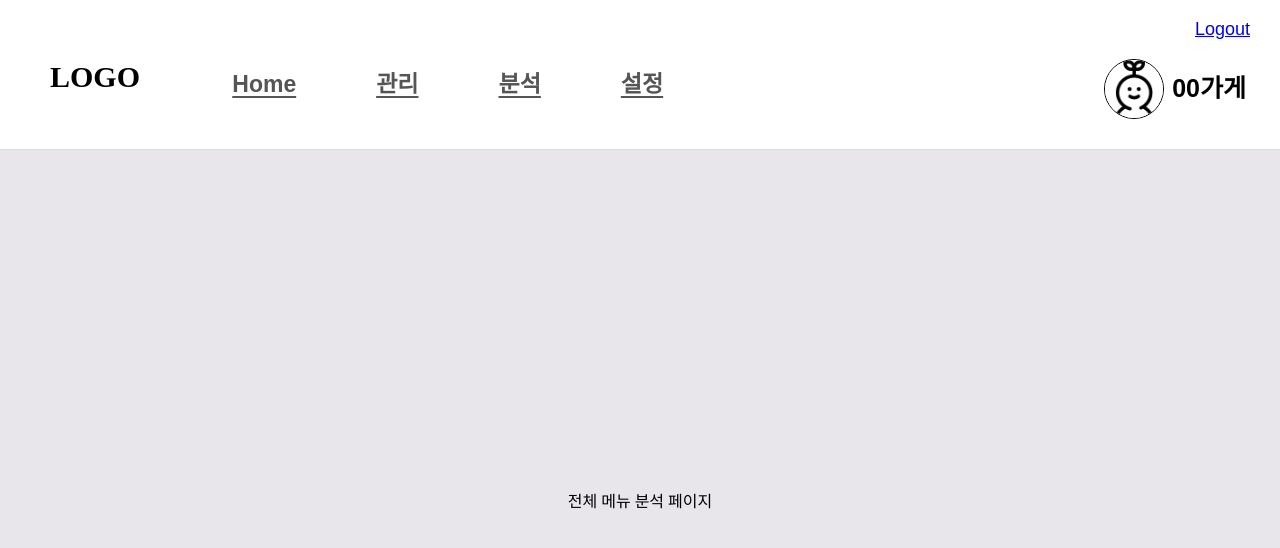
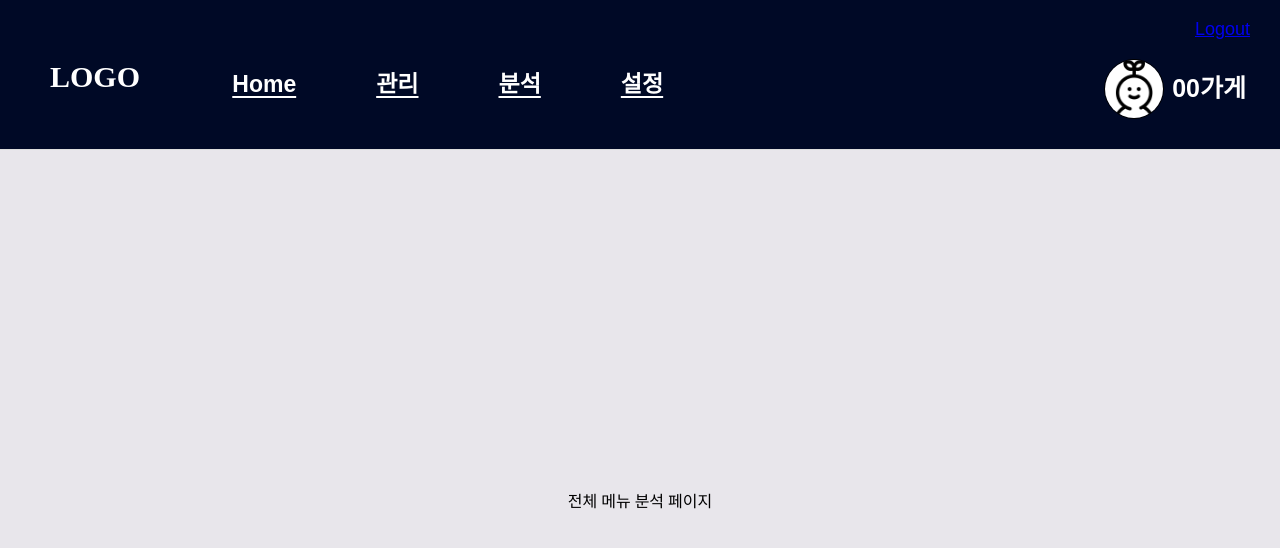
Before and after one commit to Food-in-Eye/FOOD_IN_EYE_run, a React (Create React App) app: page /analysis in a window 1280 px wide. Shown: the top 548 px of the page. Built offline with nearby package versions, Linux system fonts and the light colour scheme.

Commit message:
apply design of MenuBar & little fix

```diff
--- a/src/css/MenuBar.module.css
+++ b/src/css/MenuBar.module.css
@@ -13,7 +13,11 @@
   padding: 0px 10px;
   position: absolute;
   font: 18px/1 "arial";
-  color: #999;
+  color: #fff;
+}
+
+.util a:visited {
+  color: #fff;
 }
 
 .header {
@@ -24,6 +28,7 @@
   justify-content: center;
   align-items: center;
   position: relative;
+  background-color: #000926;
 }
 
 .header h2 {
@@ -34,6 +39,7 @@
   justify-content: flex-start;
   position: absolute;
   font-size: 30px;
+  color: #fff;
 }
 
 ul {
@@ -67,6 +73,7 @@ ul {
 .profile h3 {
   margin-top: 17px;
   font: bold 25px/1 "arial";
+  color: #fff;
 }
 
 .dropMenu {
@@ -87,12 +94,12 @@ ul {
   padding: 20px 40px;
   transition: all 0.5s;
   font: bold 23px/1 "arial";
-  color: #555;
+  color: #fff;
 }
 
 .dropMenu ul li a:hover,
 .dropMenu ul li:hover a {
-  background: #555;
+  background: #000926;
   color: #fff;
 }
 
@@ -104,7 +111,7 @@ ul {
   border: 0px;
   position: absolute;
   z-index: 200;
-  background: #555;
+  background: #000926;
 }
 
 .dropMenu li:hover ul {
@@ -121,12 +128,13 @@ ul {
   margin: 0px;
   padding: 10px 10px 10px 15px;
   text-align: left;
+  text-decoration: none;
 }
 
 .dropMenu li ul a:hover,
 .dropMenu li ul li:hover a {
   border: 0px;
-  background-color: #ddd;
-  color: #ffffff;
+  background-color: #000926;
+  color: #fff;
   text-decoration: none;
 }
```
